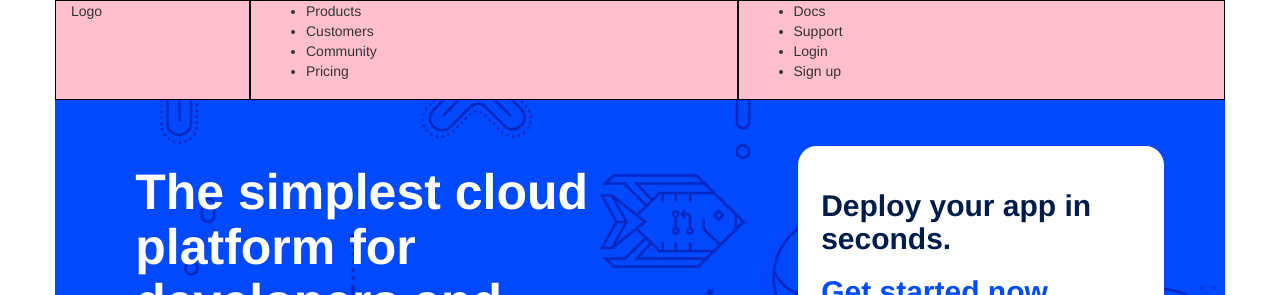
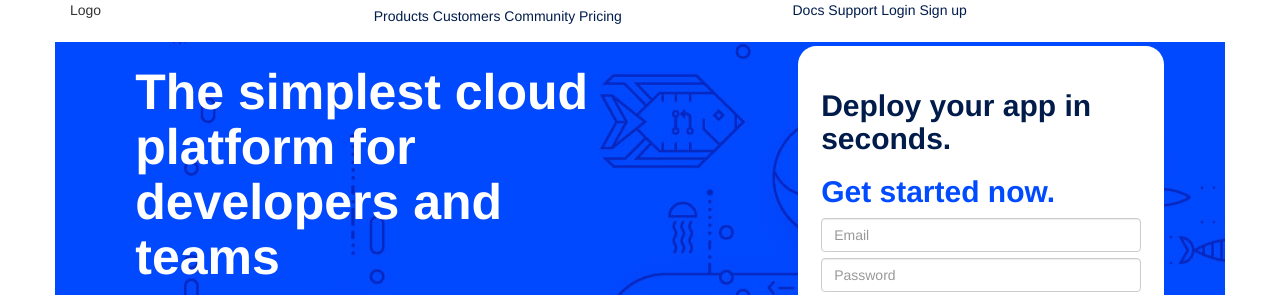
Before and after one commit to saragorleta/html-css-digitalocean, a plain HTML site: page index.html in a window 1280 px wide. Shown: the top 295 px of the page. Drawn offline with nearby package versions, Linux system fonts and the light colour scheme.

Commit message:
add position fixed nav

```diff
--- a/css/style.css
+++ b/css/style.css
@@ -41,10 +41,37 @@ color:white;
 .p_5{
   padding:5%;
 }
+/* nav */
+a {
+  text-decoration: none;
+}
 
+ul {
+  list-style: none;
+}
 
+ul li {
+  display: inline-block;
+}
+.nav_center{
+  color:#011C4B;
+  padding:2% 15%;
+  line-height: 100%;
+}
+.nav_right{
+  color:#011C4B;
+}
+.fixed{
 
+  width: 100%;
+  background-color:white;
+  padding-bottom:0px;
+  position:fixed;
+  top:0;
+  left: 0;
+  z-index:1;
 
+}
 /* jumbotron */
 .sfondo_jumb{
   background-image: url(../img/bg-home-1.jpg);
--- a/index.html
+++ b/index.html
@@ -12,13 +12,14 @@
 <body>
 <!-- header -->
 <header>
-<div id="nav">
-  <div class="container debug">
+<div id="nav" class="fixed">
+  <div class="container">
     <div class="row">
       <div class="col-md-2 col-xs-6">
         Logo
       </div>
       <div class="col-md-5 hidden-xs hidden-sm">
+        <div class="nav_center">
           <ul>
             <li>Products</li>
             <li>Customers</li>
@@ -26,13 +27,18 @@
             <li>Pricing</li>
           </ul>
         </div>
+
+      </div>
       <div class="col-md-5 col-xs-6">
+        <div class="nav_right">
           <ul>
             <li>Docs</li>
             <li>Support</li>
             <li>Login</li>
             <li>Sign up</li>
           </ul>
+        </div>
+
       </div>
     </div>
   </div>
@@ -65,8 +71,8 @@
             <button class="btn btn-default" type="submit"><img src="img/google.png" alt="icon google">Sign up with google</button>
           </div>
           <div class="agree">
-            <small>By signing up you agree to the <a href="#">Terms of Service</small>
-            </p>
+            <small>By signing up you agree to the<a href="#">Terms of Service</a>
+            </small>
           </div>
         </div>
       </div>
```
Lines whose indentation alone changed are shown as unchanged.
